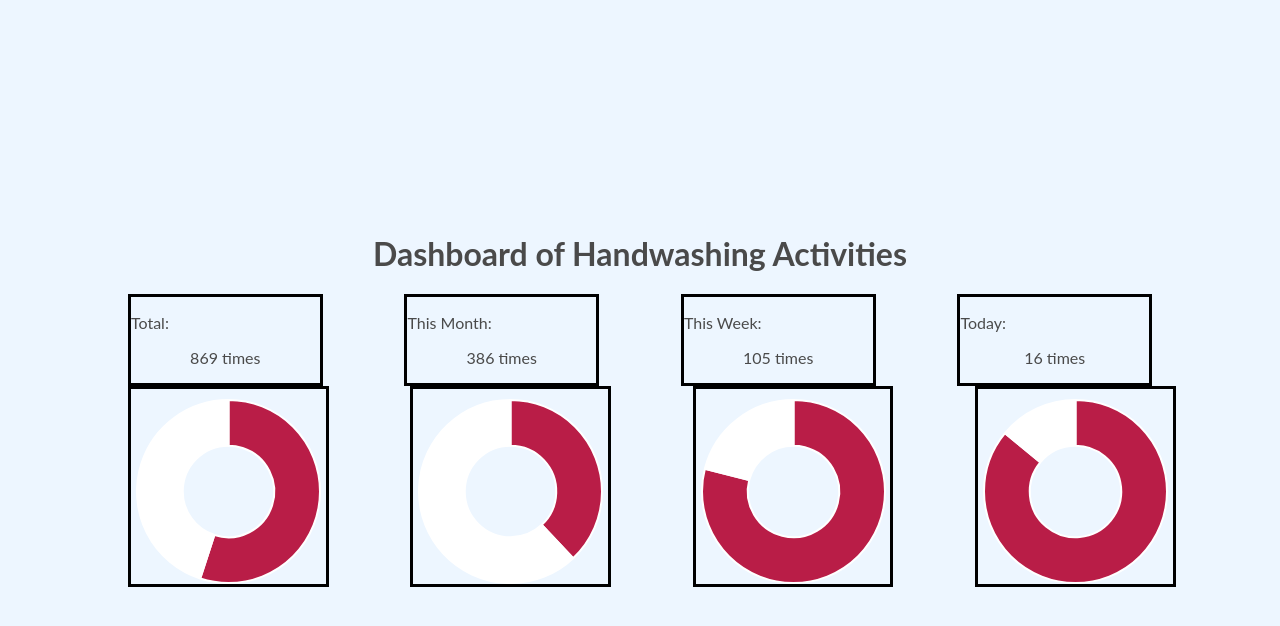
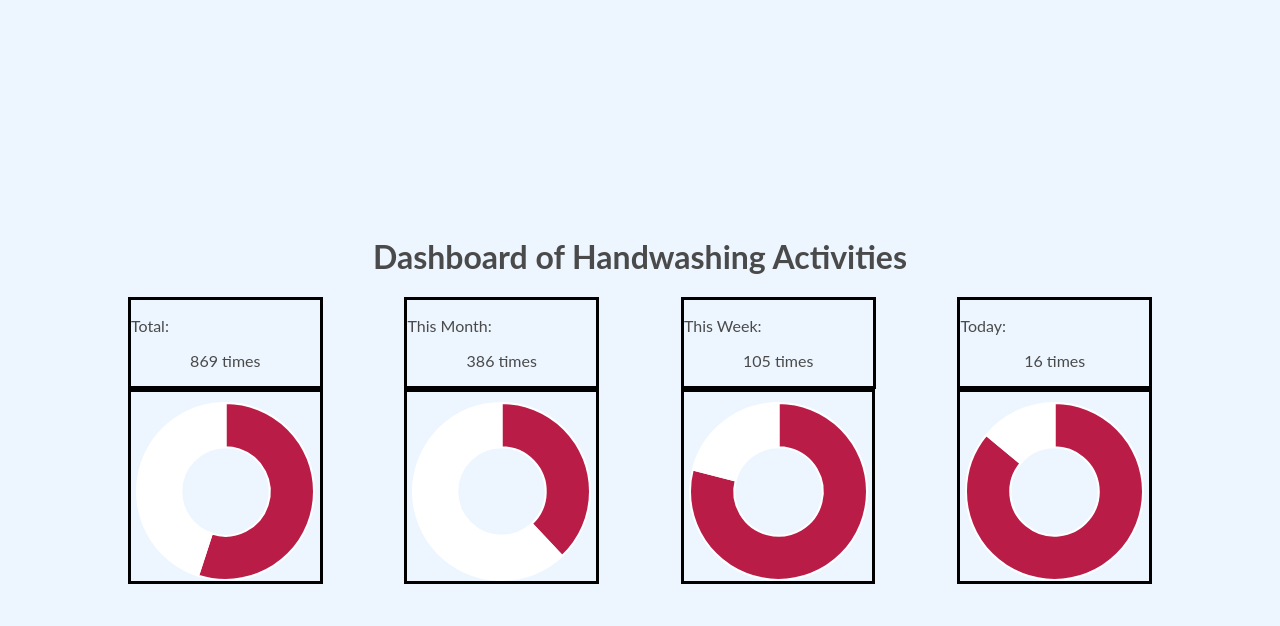
Before and after one commit to junjie-chan/Handwashing-Monitor-Dashboard, a CodeIgniter 4 app: the page made by app/Views/dashboard.php in a window 1280 px wide. Shown: the top 626 px of the page. Run offline with PHP 8.4 and a stand-in for CodeIgniter, Linux system fonts and the light colour scheme; the template is opened without the code that fills it, so the values that code supplies are empty; some libraries are stand-ins or nearby versions.

Commit message:
LAZYCC-64 Bug Fixing: labels and donut charts are not aligned as expected.

```diff
--- a/app/Views/dashboard.php
+++ b/app/Views/dashboard.php
@@ -35,24 +35,32 @@
     </div>
 
     <div id="donuts_container">
-        <div>
+        <div class="donut_container">
             <canvas id="total"></canvas>
         </div>
 
-        <div>
+        <div class="donut_container">
             <canvas id="month"></canvas>
         </div>
 
-        <div>
+        <div class="donut_container">
             <canvas id="week"></canvas>
         </div>
 
-        <div>
+        <div class="donut_container">
             <canvas id="day"></canvas>
         </div>
     </div>
 
     <script>
+        var label_element = document.querySelector('#labels_container div:first-of-type')
+        var label_style = window.getComputedStyle(label_element);
+        var label_width = label_style.getPropertyValue("width");
+        var donut_containers = document.querySelectorAll('.donut_container');
+        for (var i = 0; i < donut_containers.length; i++) {
+            donut_containers[i].style.width = label_width;
+        }
+
         // Config donut chart canvas' size
         // Get donuts
         var donut1 = document.getElementById("total");
```
